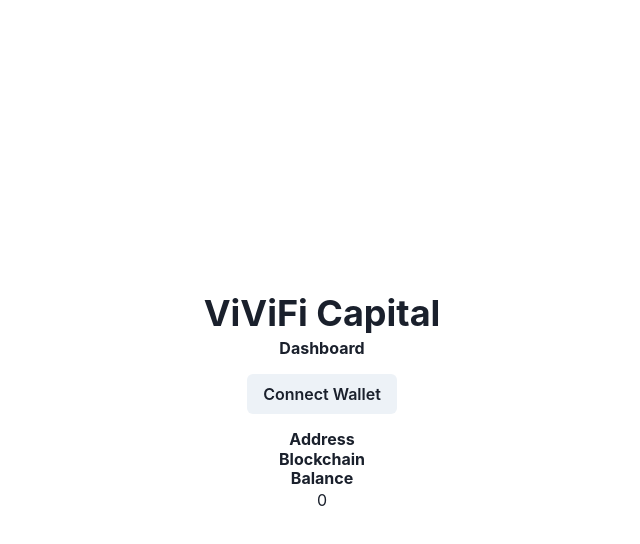
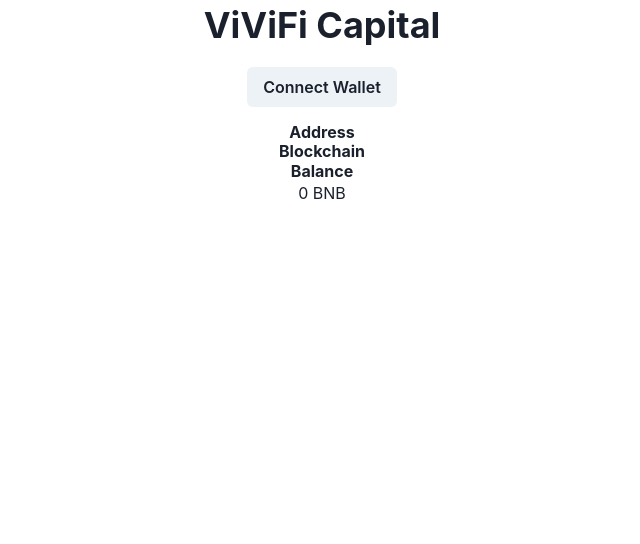
Before and after one commit to realkelvinperez/crypto-dashboard, a React (Create React App) app: page / in a window 1280 px wide. Shown: the top 544 px of the page, without its empty margins (318-958 px from the left). Built offline with nearby package versions, Linux system fonts and the light colour scheme.

Commit message:
preparing for new design

```diff
--- a/src/App.js
+++ b/src/App.js
@@ -2,7 +2,7 @@ import {useEffect, useState} from 'react'
 import { Global, css } from "@emotion/react";
 import VConsole from "vconsole";
 import Web3 from "web3";
-// import axios from "axios"
+import axios from "axios"
 
 // 56 - BSC Main Net
 // 97 - BSC Test Net
@@ -17,38 +17,39 @@ import {
 
 
 function App() {
-    const [address, setAddress] = useState(null)
-    const [accounts, setAccounts] = useState(null)
-    const [chainID, setChainID] = useState(null)
+    const [address, setAddress] = useState(undefined)
+    const [isLoading, setIsLoading] = useState(false)
+    const [chainID, setChainID] = useState(undefined)
     const [balance, setBalance] = useState(0)
-    const [web3, setWeb3] = useState(null)
+    const [web3, setWeb3] = useState(undefined)
+    // const [tokenTx, setTokenTx] = useState([])
 
-    // const [isLoading, setLoading] = useState(true)
-    // const BSC_APIKEY = 'C8DVY3VCSKTFFBXTD11K712YP9T3GYT4PX'
-    // const apiUrl = `https://api.bscscan.com/api?module=account&action=balance&address=${address}&tag=latest&apikey=${BSC_APIKEY}`
-    // const testnetApiUrl = `https://api-testnet.bscscan.com/api?module=account&action=balance&address=${address}&tag=latest&apikey=${BSC_APIKEY}`
-    // axios.get(testnetApiUrl).then(async ({ data }) => {
-    //     console.log({data})
-    // })
-    // const userBalance = web3.utils.fromWei(ethBalance)
+    const BSC_APIKEY = 'C8DVY3VCSKTFFBXTD11K712YP9T3GYT4PX'
+    // const apiUrl = `https://api.bscscan.com/api?module=account&action=balance&address=${address}&tag=latest&apikey=${BSC_APIKEY}` // account balance
+    // const testnetApiUrl = `https://api-testnet.bscscan.com/api?module=account&action=balance&address=${address}&tag=latest&apikey=${BSC_APIKEY}` // test net account balance
 
     const handleClick = async () => {
         if(window?.ethereum){
+            setIsLoading(true)
             const { eth } = web3
             const address = await eth.getCoinbase(); // coinbase gets the users address
             setChainID(await eth.getChainId())
-            setAccounts(await eth.getAccounts())
             setAddress(address)
             const ethBalance = await eth.getBalance(address) // get balance gets the users current balance
-            debugger;
             setBalance(parseFloat(web3.utils.fromWei(ethBalance)).toFixed(2))
-            console.log({ethBalance})
+            setIsLoading(false)
+            const testAddresss = '0x72750c3036aaad52fc4c9cf0a4fff36fa11db372'
+            const addressTokens = `https://api.bscscan.com/api?module=account&action=tokentx&address=${testAddresss}&sort=desc&apikey=${BSC_APIKEY}`
+            axios.get(addressTokens).then(async ({ data : { result } }) => {
+                console.log({result})
+                // setTokenTx(result)
+            })
         }
         else alert('No Ethereum Provider')
     }
 
     useEffect(() => {
-        if(typeof window?.ethereum !== "undefined") {
+        if(typeof window?.ethereum !== "undefined" && typeof address === 'undefined') {
             setWeb3(new Web3(window.ethereum))
             console.log('Set web3')
             if(typeof VConsole !== "undefined") new VConsole()
@@ -56,7 +57,8 @@ function App() {
                 console.log('MetaMask is installed!');
             }
         }
-    },[])
+
+    },[address])
 
   return (
       <>
@@ -81,13 +83,11 @@ function App() {
               <Flex
                   direction={'column'}
                   alignItems={'center'}
-                  justifyContent={'center'}
                   css={css`
                     height: 100%;
                   `}
               >
                   <Heading marginY={1}>ViViFi Capital</Heading>
-                  <Heading as="h3" size="sm">Dashboard</Heading>
 
                   <Button marginY={4} onClick={handleClick}>
                       {!address ? 'Connect Wallet' : 'Wallet Connected'}
@@ -99,7 +99,7 @@ function App() {
                   {chainID === 56 && (<Box>Binance Mainnet Chain</Box>)}
                   {chainID === 97 && (<Box>Binance Testnet Chain</Box>)}
                   <Heading as="h3" size="sm">Balance</Heading>
-                  <Box>{balance}</Box>
+                  {!isLoading ? (<Box>{balance} BNB</Box>) : 'Loading...'}
               </Flex>
           </Container>
       </>
```
